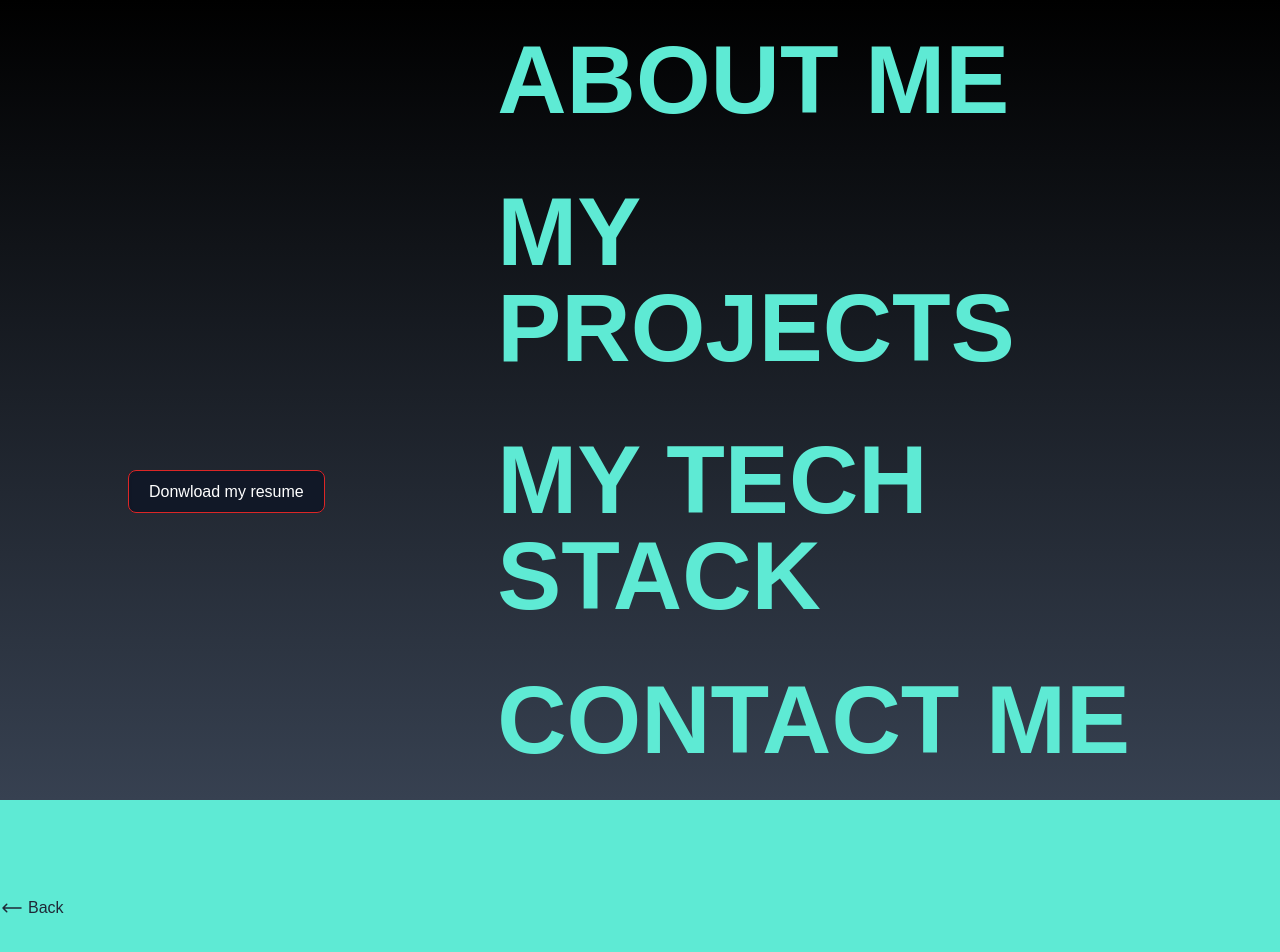
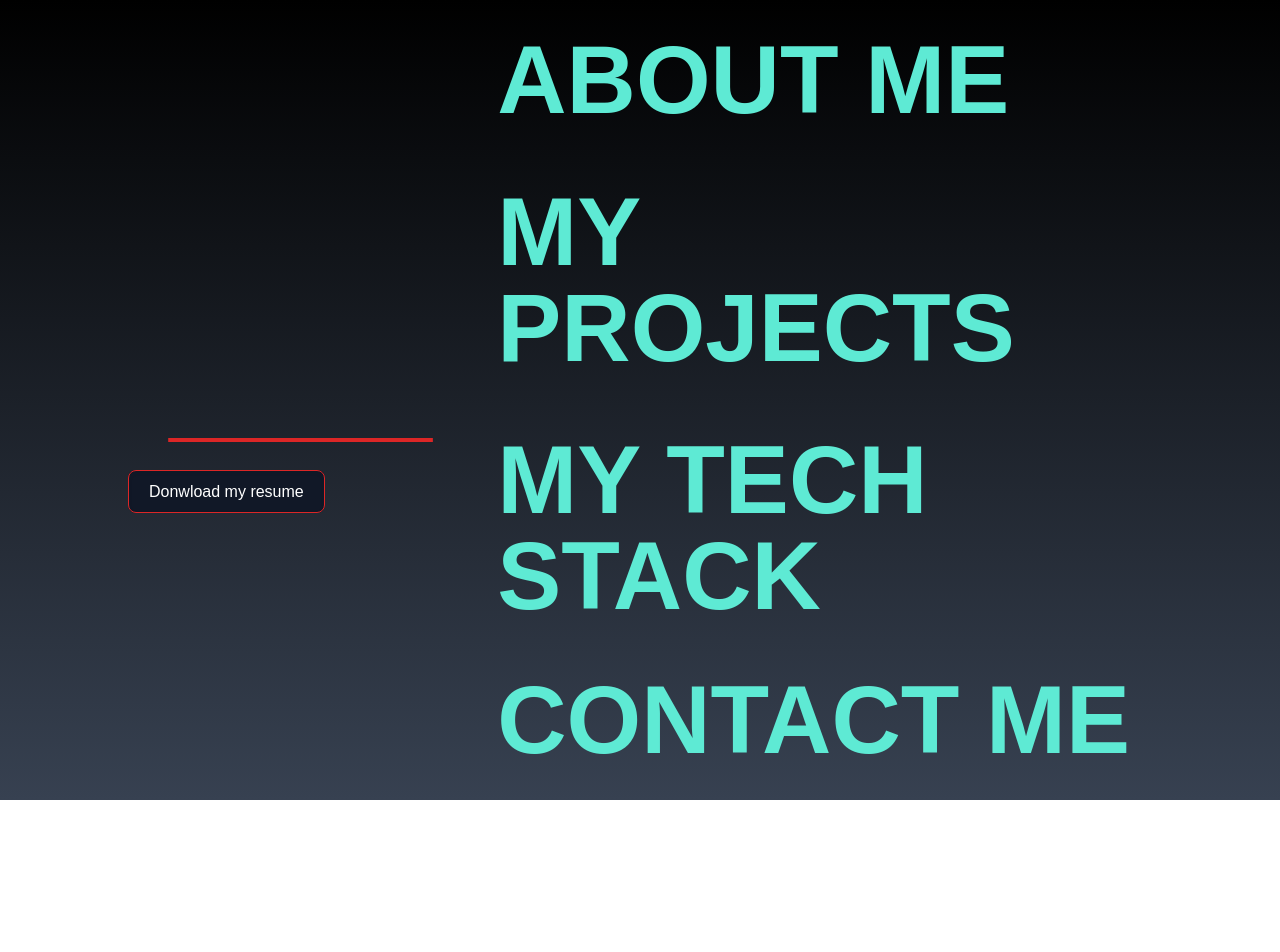
Before and after one commit to Srasulova/new-portfolio, a Next.js app: page / in a window 1280 px wide. Shown: the top 952 px of the page. After the commit the page ends 800 px from the top, so only its background shows below. Built offline with nearby package versions, Linux system fonts and the light colour scheme.

Commit message:
slide the about me in

```diff
--- a/src/app/components/aboutMe.tsx
+++ b/src/app/components/aboutMe.tsx
@@ -1,12 +1,26 @@
-export default function AboutMe() {
+type AboutMeProps = {
+    handleBackButtonClick: () => void;
+    isClosing: boolean;
+}
+
+export default function AboutMe({ handleBackButtonClick, isClosing }: AboutMeProps) {
+
     return (
         <>
-            <div className="bg-teal-300 w-full h-full animate-slide-down py-24">
+            {/* Modal Background */}
+            <div className="fixed inset-0 bg-gray-800/75 transition-opacity" aria-hidden="true"></div>
 
+            <div className="fixed inset-0 z-10 w-full overflow-y-auto flex justify-center items-center px-10">
+                <div
+                    className={`relative bg-teal-300 w-full py-24 rounded-lg shadow-md shadow-teal-50 ${isClosing ? "animate-slide-up" : "animate-slide-down"}`}
+                    onAnimationEnd={isClosing ? handleBackButtonClick : undefined}
+                >
                     <div className="max-w-7xl mx-auto">
-                    <button className="flex gap-1 text-gray-800"><svg xmlns="http://www.w3.org/2000/svg" fill="none" viewBox="0 0 24 24" stroke-width="1.5" stroke="currentColor" className="size-6">
-                        <path stroke-linecap="round" stroke-linejoin="round" d="M6.75 15.75 3 12m0 0 3.75-3.75M3 12h18" />
-                    </svg> Back
+                        <button className="flex gap-1 text-gray-800" onClick={handleBackButtonClick}>
+                            <svg xmlns="http://www.w3.org/2000/svg" fill="none" viewBox="0 0 24 24" strokeWidth="1.5" stroke="currentColor" className="size-6">
+                                <path strokeLinecap="round" strokeLinejoin="round" d="M6.75 15.75 3 12m0 0 3.75-3.75M3 12h18" />
+                            </svg>
+                            Back
                         </button>
                     </div>
 
@@ -44,12 +58,14 @@ export default function AboutMe() {
                             Outside of coding, I’m a proud mom who speaks five languages (Azerbaijani, Russian, English, Turkish, and Spanish). With over 15 years of customer service experience, I’m used to collaborating with diverse teams, communicating effectively, and building strong relationships. I’m always looking for ways to grow, both professionally and personally.
                         </p>
                     </div>
+
                     <div className="mt-8">
                         <p className="text-center text-lg text-gray-800 font-semibold">
                             Always learning, always growing.
                         </p>
                     </div>
                 </div>
+            </div>
         </>
     );
 }
--- a/src/app/components/hero.tsx
+++ b/src/app/components/hero.tsx
@@ -2,7 +2,11 @@ import { useState, useEffect } from "react";
 import Navbar from "./navbar";
 import ResumeButton from "./resumeButton";
 
-export default function Hero() {
+type HeroProps = {
+    setIsAboutMeOpen: React.Dispatch<React.SetStateAction<boolean>>;
+};
+
+export default function Hero({ setIsAboutMeOpen }: HeroProps) {
     const [isLoaded, setIsLoaded] = useState(false);
 
     useEffect(() => {
@@ -42,7 +46,7 @@ export default function Hero() {
                         </div>
                     </div>
                     <div className="mr-24">
-                        <Navbar />
+                        <Navbar setIsAboutMeOpen={setIsAboutMeOpen} />
                     </div>
                 </div>
             )}
--- a/src/app/components/navbar.tsx
+++ b/src/app/components/navbar.tsx
@@ -1,6 +1,10 @@
 import Link from "next/link";
 
-export default function Navbar() {
+type NavbarProps = {
+    setIsAboutMeOpen: React.Dispatch<React.SetStateAction<boolean>>;
+}
+
+export default function Navbar({ setIsAboutMeOpen }: NavbarProps) {
     return (
         <>
             <nav className="flex flex-1 flex-col" aria-label="Sidebar">
@@ -9,6 +13,7 @@ export default function Navbar() {
                         <Link
                             href="#aboutMe"
                             className="group font-nunito flex gap-x-3 rounded-md p-6 text-8xl font-semibold text-teal-300 relative"
+                            onClick={() => setIsAboutMeOpen(true)}
                         >
                             {/* Wrapper for the text */}
                             <span
--- a/src/app/page.tsx
+++ b/src/app/page.tsx
@@ -1,15 +1,26 @@
 "use client"
 
+import { useState } from "react";
 import AboutMe from "./components/aboutMe";
 import Hero from "./components/hero";
 
 
 export default function Home() {
+  const [isAboutMeOpen, setIsAboutMeOpen] = useState<boolean>(false);
+  const [isClosing, setIsClosing] = useState<boolean>(false);
+
+  const handleBackButtonClick = () => {
+    setIsClosing(true);
+    setIsAboutMeOpen(false);
+    setIsClosing(false);
+
+  };
+
   return (
     <div className="">
       <main className="">
-        <Hero />
-        <AboutMe />
+        <Hero setIsAboutMeOpen={setIsAboutMeOpen} />
+        {isAboutMeOpen && <AboutMe handleBackButtonClick={handleBackButtonClick} isClosing={isClosing} />}
       </main>
     </div>
   );
--- a/tailwind.config.ts
+++ b/tailwind.config.ts
@@ -11,6 +11,7 @@ export default {
       // Add custom animations
       animation: {
         "slide-down": "slideDown 1s ease-in-out",
+        "slide-up": "slideUp 1s ease-in-out",
         "clip-path-reveal-1": "clipPathReveal 3s ease infinite alternate",
         line: "lineAnimation 3s ease infinite alternate",
       },
@@ -18,6 +19,10 @@ export default {
         slideDown: {
           "0%": { transform: "translateY(-100%)", opacity: "0" },
           "100%": { transform: "translateY(0)", opacity: "1" },
+        },
+        slideUp: {
+          "0%": { transform: "translateY(0)", opacity: "1" },
+          "100%": { transform: "translateY(-100%)", opacity: "0" },
         },
         clipPathReveal: {
           "0%, 25%": {
@@ -40,10 +45,7 @@ export default {
         noto: ['"Noto Sans"', "sans-serif"],
         source: ['"Source Code Pro"', "serif"], // Source Code Pro font
       },
-      colors: {
-        darkOrange: "#300d03",
-        lightOrange: "#a32805",
-      },
+      colors: {},
     },
   },
   plugins: [],
```
Lines whose indentation alone changed are shown as unchanged.
